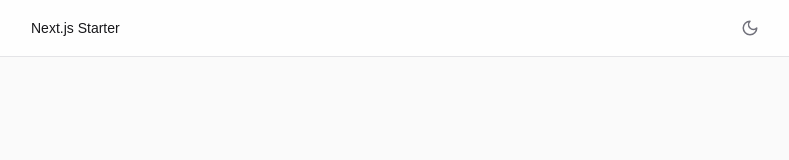
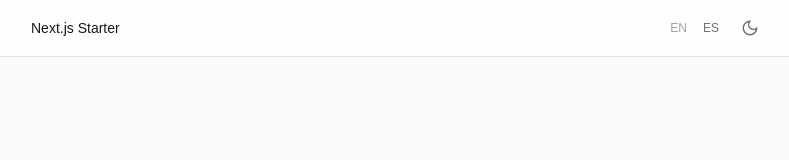
Before and after one commit to ab-sharifi21/nextjs-ts-tailwind-i18n-starter, a Next.js app: page / in a window 1280 px wide. Shown: the top 160 px of the page, without its empty margins (241-1030 px from the left). Built offline with nearby package versions, Linux system fonts and the light colour scheme.

Commit message:
Add locale switcher

```diff
--- a/src/app/layout.tsx
+++ b/src/app/layout.tsx
@@ -1,9 +1,9 @@
-import type { Metadata } from 'next';
 import { Geist, Geist_Mono } from 'next/font/google';
-import { NextIntlClientProvider } from 'next-intl';
-import { getMessages, getTranslations } from 'next-intl/server';
 import { ThemeProvider } from '../components/theme/theme-provider';
 import { Header } from '../components/layout/header';
+import { LocaleProvider } from '../components/locale/locale-provider';
+import enMessages from '../../messages/en.json';
+import esMessages from '../../messages/es.json';
 import './globals.css';
 
 const geistSans = Geist({
@@ -16,39 +16,24 @@ const geistMono = Geist_Mono({
   subsets: ['latin'],
 });
 
-type Props = {
+export default function LocaleLayout({
+  children,
+}: {
   children: React.ReactNode;
-  params: Promise<{ locale: string }>;
-};
-
-export async function generateMetadata({ params }: Props): Promise<Metadata> {
-  const { locale } = await params;
-  const t = await getTranslations({ locale, namespace: 'home' });
-
-  return {
-    title: t('title'),
-    description: t('description'),
-  };
-}
-
-export default async function LocaleLayout({ children, params }: Props) {
-  const { locale } = await params;
-  const messages = await getMessages();
-
+}) {
   return (
     <html
-      lang={locale}
-      dir={locale === 'ar' ? 'rtl' : 'ltr'}
+      lang="en"
       className={`${geistSans.variable} ${geistMono.variable} antialiased`}
       suppressHydrationWarning
     >
       <body>
-        <NextIntlClientProvider messages={messages}>
+        <LocaleProvider messages={{ en: enMessages, es: esMessages }}>
           <ThemeProvider>
             <Header />
             {children}
           </ThemeProvider>
-        </NextIntlClientProvider>
+        </LocaleProvider>
       </body>
     </html>
   );
--- a/src/app/page.tsx
+++ b/src/app/page.tsx
@@ -1,4 +1,14 @@
+import type { Metadata } from 'next';
 import { getTranslations } from 'next-intl/server';
+
+export async function generateMetadata(): Promise<Metadata> {
+  const t = await getTranslations('home');
+
+  return {
+    title: t('title'),
+    description: t('description'),
+  };
+}
 
 export default async function Home() {
   const t = await getTranslations('home');
--- a/src/components/layout/header.tsx
+++ b/src/components/layout/header.tsx
@@ -1,4 +1,5 @@
 import { ThemeToggle } from '../theme/theme-toggle';
+import { LocaleSwitcher } from '../locale/locale-switcher';
 
 export function Header() {
   return (
@@ -7,7 +8,10 @@ export function Header() {
         <span className="text-sm font-medium text-zinc-900 dark:text-zinc-100">
           Next.js Starter
         </span>
-        <ThemeToggle />
+        <div className="flex items-center gap-2">
+          <LocaleSwitcher />
+          <ThemeToggle />
+        </div>
       </div>
     </header>
   );
--- /dev/null
+++ b/src/components/locale/locale-provider.tsx
@@ -0,0 +1,56 @@
+'use client';
+
+import { createContext, useCallback, useContext, useSyncExternalStore } from 'react';
+import { NextIntlClientProvider } from 'next-intl';
+import type { AbstractIntlMessages } from 'next-intl';
+
+type Messages = Record<string, AbstractIntlMessages>;
+
+type LocaleContextValue = {
+  locale: string;
+  setLocale: (locale: string) => void;
+};
+
+const LocaleContext = createContext<LocaleContextValue | null>(null);
+
+export function useLocaleState() {
+  const ctx = useContext(LocaleContext);
+  if (!ctx) throw new Error('useLocaleState must be used within LocaleProvider');
+  return ctx;
+}
+
+function subscribeToStorage(onStoreChange: () => void) {
+  window.addEventListener('storage', onStoreChange);
+  return () => window.removeEventListener('storage', onStoreChange);
+}
+
+function readLocale() {
+  return localStorage.getItem('locale') ?? 'en';
+}
+
+function getServerSnapshot() {
+  return 'en';
+}
+
+export function LocaleProvider({
+  messages,
+  children,
+}: {
+  messages: Messages;
+  children: React.ReactNode;
+}) {
+  const locale = useSyncExternalStore(subscribeToStorage, readLocale, getServerSnapshot);
+
+  const setLocale = useCallback((nextLocale: string) => {
+    localStorage.setItem('locale', nextLocale);
+    window.dispatchEvent(new Event('storage'));
+  }, []);
+
+  return (
+    <LocaleContext.Provider value={{ locale, setLocale }}>
+      <NextIntlClientProvider locale={locale} messages={messages[locale]}>
+        {children}
+      </NextIntlClientProvider>
+    </LocaleContext.Provider>
+  );
+}
--- /dev/null
+++ b/src/components/locale/locale-switcher.tsx
@@ -0,0 +1,34 @@
+'use client';
+
+import { useLocale } from 'next-intl';
+import { useLocaleState } from './locale-provider';
+
+const labels: Record<string, string> = {
+  en: 'EN',
+  es: 'ES',
+};
+
+export function LocaleSwitcher() {
+  const locale = useLocale();
+  const { setLocale } = useLocaleState();
+
+  function switchLocale(nextLocale: string) {
+    localStorage.setItem('locale', nextLocale);
+    setLocale(nextLocale);
+  }
+
+  return (
+    <div className="flex items-center gap-1">
+      {['en', 'es'].map((loc) => (
+        <button
+          key={loc}
+          onClick={() => switchLocale(loc)}
+          disabled={locale === loc}
+          className="rounded px-1.5 py-0.5 text-xs font-medium transition-colors disabled:cursor-not-allowed disabled:text-zinc-400 dark:disabled:text-zinc-600 text-zinc-500 hover:text-zinc-900 dark:text-zinc-400 dark:hover:text-zinc-100"
+        >
+          {labels[loc]}
+        </button>
+      ))}
+    </div>
+  );
+}
--- a/src/i18n/request.ts
+++ b/src/i18n/request.ts
@@ -1,14 +1,9 @@
 import { getRequestConfig } from 'next-intl/server';
 import { routing } from './routing';
 
-export default getRequestConfig(async ({ requestLocale }) => {
-  let locale = await requestLocale;
-  if (!locale || !routing.locales.includes(locale as 'en')) {
-    locale = routing.defaultLocale;
-  }
-
+export default getRequestConfig(async () => {
   return {
-    locale,
-    messages: (await import(`../../messages/${locale}.json`)).default,
+    locale: routing.defaultLocale,
+    messages: (await import(`../../messages/${routing.defaultLocale}.json`)).default,
   };
 });
--- a/src/i18n/routing.ts
+++ b/src/i18n/routing.ts
@@ -3,5 +3,6 @@ import { defineRouting } from 'next-intl/routing';
 export const routing = defineRouting({
   locales: ['en', 'es'],
   defaultLocale: 'en',
-  localeDetection: true,
+  localePrefix: 'never',
+  localeDetection: false,
 });
```
